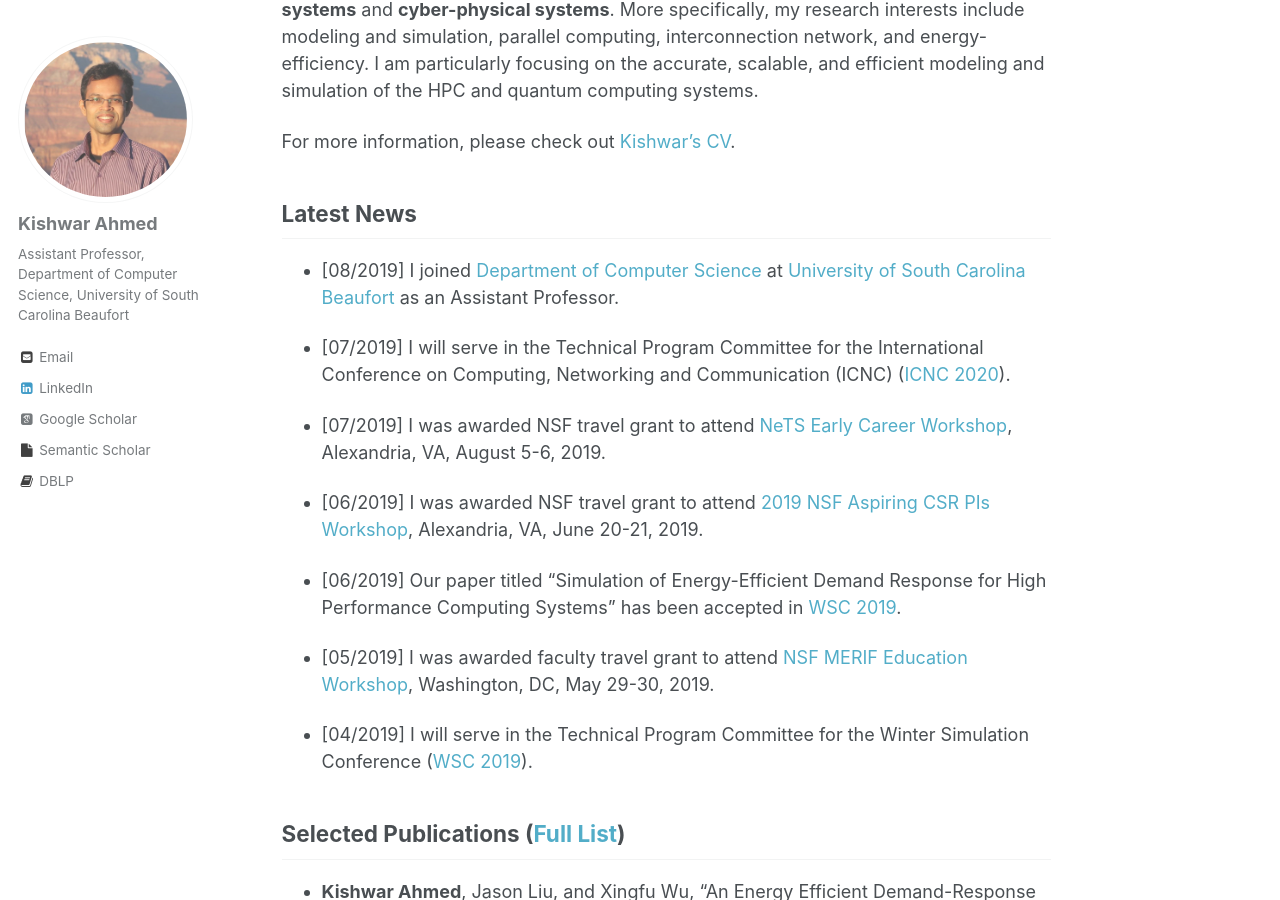
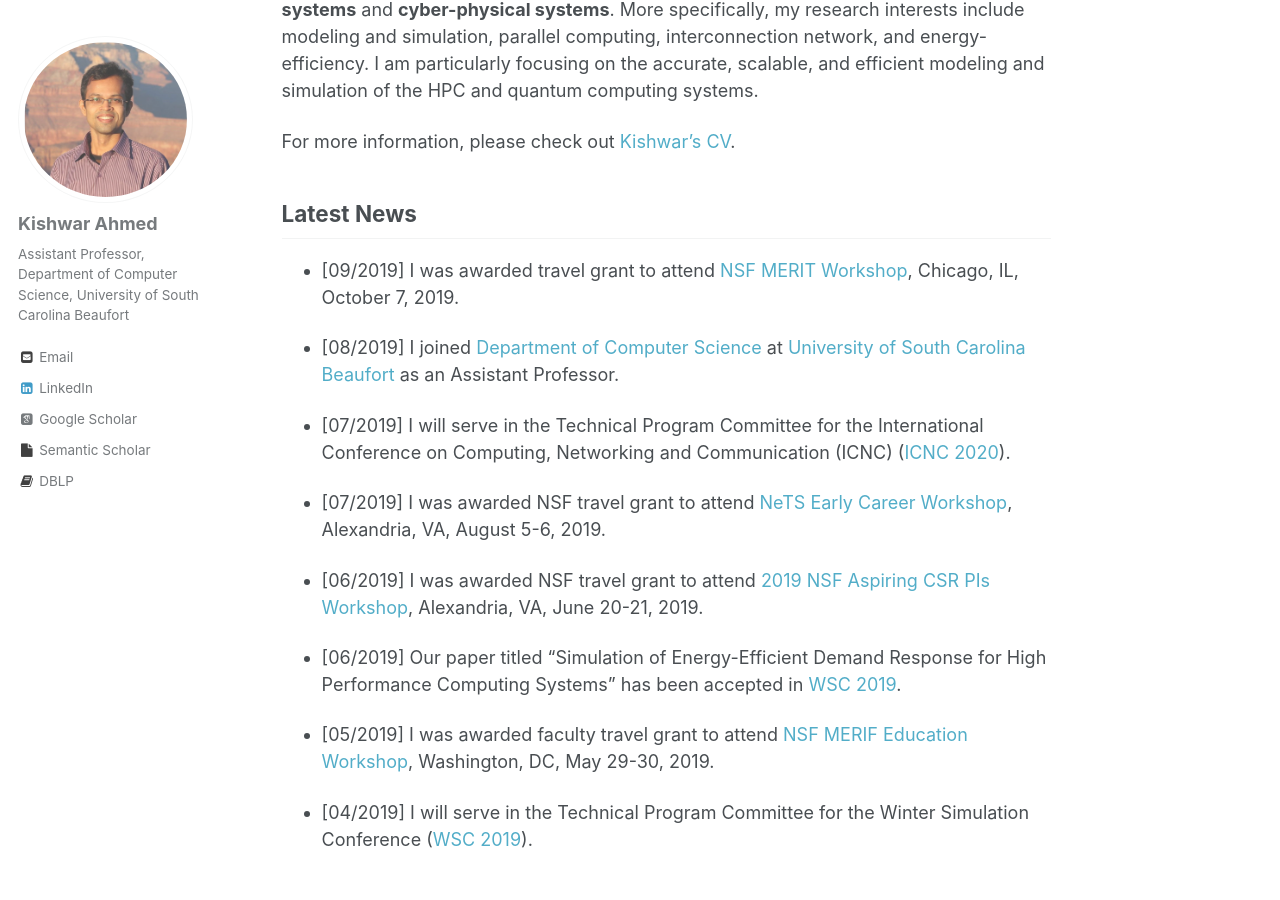
Before and after one commit to kishwarbd/kishwarbd.github.io, a Jekyll site: the page built from _pages/about.md, in a window 1280 px wide and 900 px high, scrolled down 388 px. Built offline with Jekyll 4.4.1, drawn with Linux system fonts in a browser that asks for light colours; some web fonts are replaced.

Commit message:
updates
git commit -m updates

```diff
--- a/_pages/about.md
+++ b/_pages/about.md
@@ -23,6 +23,8 @@ For more information, please check out [Kishwar’s CV](https://kishwarbd.github
 
 ## Latest News
 
+* [09/2019] I was awarded travel grant to attend [NSF MERIT Workshop](https://icnp19.cs.ucr.edu/merit.html), Chicago, IL, October 7, 2019.
+
 * [08/2019] I joined [Department of Computer Science](https://www.uscb.edu/academics/academic_departments/school-of-science-and-mathematics/computer-science/) at [University of South Carolina Beaufort](https://www.uscb.edu/) as an Assistant Professor.
 
 * [07/2019] I will serve in the Technical Program Committee for the International Conference on Computing, Networking and Communication (ICNC) ([ICNC 2020](http://www.conf-icnc.org/2020/)).
```
Also changed, not shown: 1 other file.
